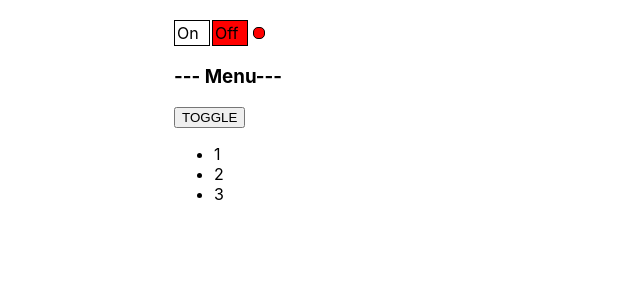
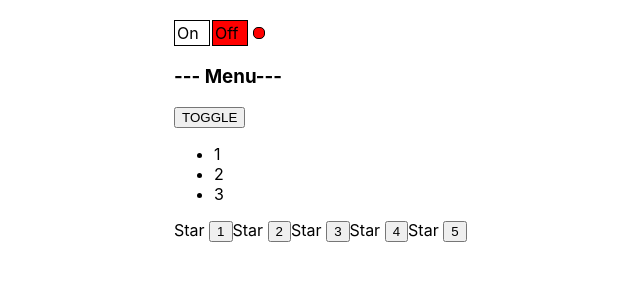
Before and after one commit to prohoryakovlev/myApp_new, a React (Create React App) app: page / in a window 1280 px wide. Shown: the top 300 px of the page, without its empty margins (166-806 px from the left). Built offline with nearby package versions, Linux system fonts and the light colour scheme.

Commit message:
UseState hook

```diff
--- a/src/App.tsx
+++ b/src/App.tsx
@@ -4,6 +4,7 @@
 import {Rating} from "./components/Rating/Rating";
 import OnOff from "./components/OnOff/OnOff";
 import UncontrolledAccordion from "./components/UncoControlledAccordion/Accordion";
+import {UncontrolledRating} from "./components/UncontrolledRating/UncontrolledRating";
 
 function App(props:any) {
     console.log("App render")
@@ -24,11 +25,11 @@
 
             <UncontrolledAccordion titleValue={"Menu"} />
             {/*<UncontrolledAccordion  titleValue={"User"} />*/}
-            {/*<Rating value={1}/>*/}
-            {/*<Rating value={2}/>*/}
-            {/*<Rating value={3}/>*/}
-            {/*<Rating value={4}/>*/}
-            {/*<Rating value={5}/>*/}
+            <UncontrolledRating />
+            {/*<UncontrolledRating value={2}/>*/}
+            {/*<UncontrolledRating value={3}/>*/}
+            {/*<UncontrolledRating value={4}/>*/}
+            {/*<UncontrolledRating value={5}/>*/}
         </div>
     );
 }
--- a/src/components/Rating/Rating.tsx
+++ b/src/components/Rating/Rating.tsx
@@ -7,7 +7,7 @@
 
 
 export function Rating(props: RatingProps) {
-    console.log("Rating render")
+    console.log("UncontrolledRating render")
 
     return (
         <div>
--- /dev/null
+++ b/src/components/UncontrolledRating/UncontrolledRating.tsx
@@ -0,0 +1,38 @@
+import React, {useState} from "react";
+
+
+type RatingProps = {
+
+}
+
+
+export function UncontrolledRating(props: RatingProps) {
+    console.log("UncontrolledRating render")
+
+    let [value, setValue] = useState(0)
+
+    return (
+        <div>
+            <Star selected={value > 0}/><button onClick={()=>{setValue(1)}}>1</button>
+            <Star selected={value > 1}/><button onClick={()=>{setValue(2)}}>2</button>
+            <Star selected={value > 2}/><button onClick={()=>{setValue(3)}}>3</button>
+            <Star selected={value > 3}/><button onClick={()=>{setValue(4)}}>4</button>
+            <Star selected={value > 4}/><button onClick={()=>{setValue(5)}}>5</button>
+        </div>
+    )
+
+
+    type StarPropsType = {
+        selected: boolean
+    }
+
+    function Star(props: StarPropsType) {
+        console.log("Star render")
+
+        if (props.selected === true) {
+            return <span><b>Star</b> </span>
+        } else {
+            return <span>Star </span>
+        }
+    }
+}
```
